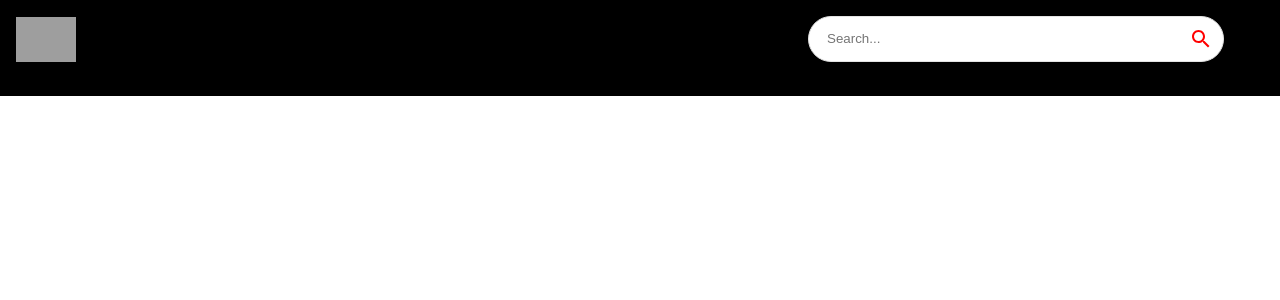
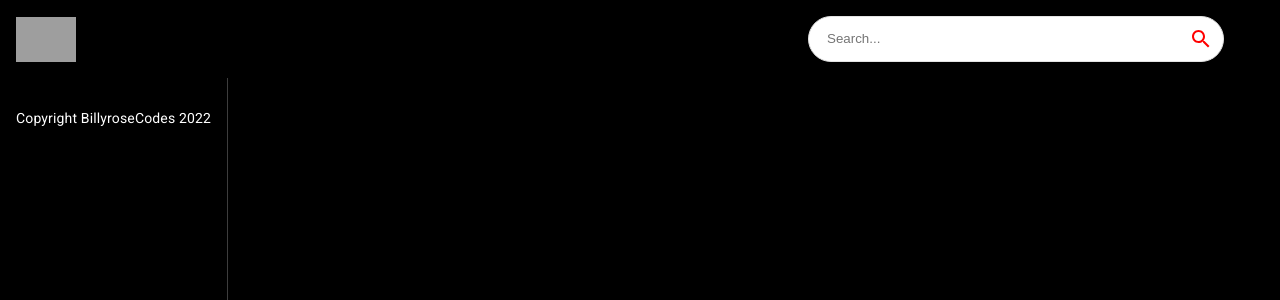
Before and after one commit to Billyrosecodes/youtube_clone, a React (Create React App) app: page / in a window 1280 px wide. Shown: the top 300 px of the page. Built offline with nearby package versions, Linux system fonts and the light colour scheme; grey boxes are pictures that could not be loaded.

Commit message:
fixing the sidebar not showing up, with Paper now imported properly since its a component

```diff
--- a/src/components/Feed.jsx
+++ b/src/components/Feed.jsx
@@ -1,8 +1,21 @@
-import React from 'react'
+import { useState, useEffect } from 'react';
+import { Box, Stack, Typography } from '@mui/material';
 
 const Feed = () => {
   return (
-    <div>Feed</div>
+    <Stack sx={{ flexDirection: { sx: 'column', md: 'row'}}}>
+      <Box sx={{ height: { sx: 'auto', md: '92vh'}, borderRight:
+       '1px solid #3d3d3d', px: { sx: 0, md: 2}}}>
+         Sidebar
+
+         <Typography className='copyright'
+           variant="body2" sx={{ mt: 1.5,
+           color: '#fff'}}
+         >
+           Copyright BillyroseCodes 2022
+         </Typography>
+      </Box>
+    </Stack>
   )
 }
 
--- a/src/components/SearchBar.jsx
+++ b/src/components/SearchBar.jsx
@@ -1,7 +1,8 @@
 //import useState, useNavigate
 import { useState } from 'react';
 import { useNavigate } from 'react-router-dom';
-import { Paper, IconButton } from '@mui/material';
+import Paper from '@mui/material/Paper';
+import { IconButton } from '@mui/material';
 import { Search } from '@mui/icons-material';
 
 
```
